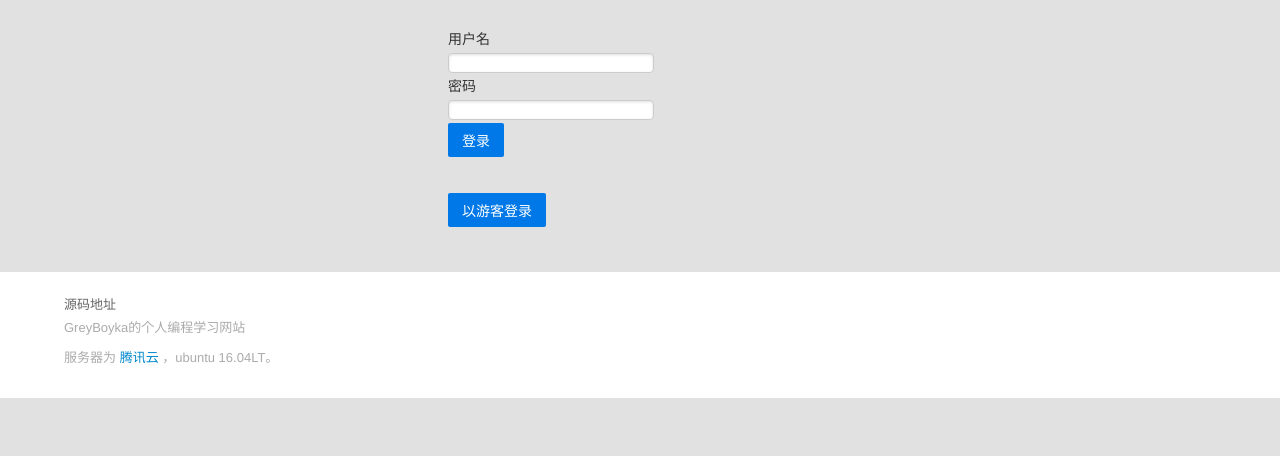
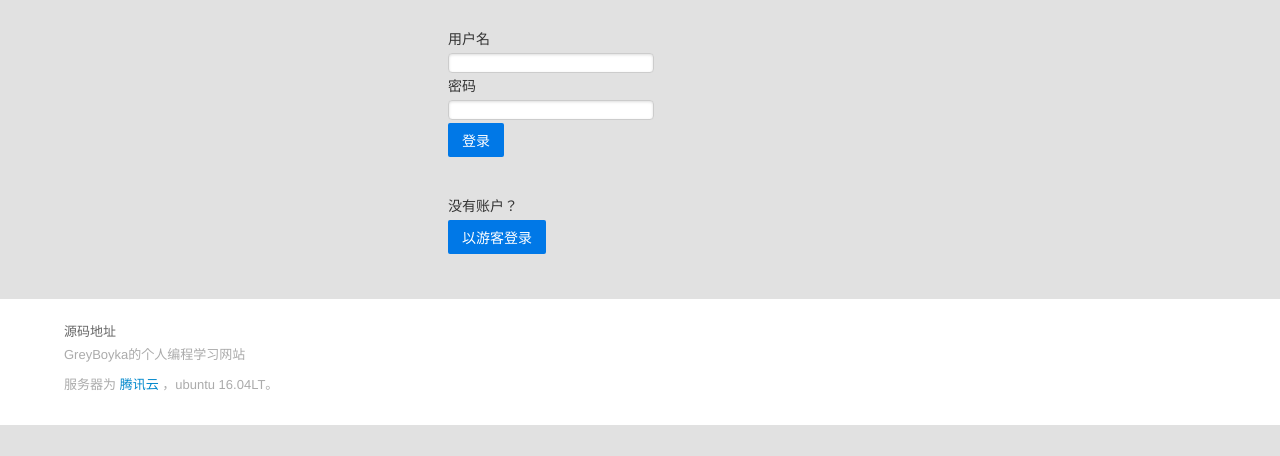
Before and after one commit to erichuang2015/myweb, a Flask app: page / in a window 1280 px wide. Shown: the part 211-667 px from the top of the page. Run offline with Flask 2, Linux system fonts and the light colour scheme.

Commit message:
添加登录说明

```diff
--- a/templates/index.html
+++ b/templates/index.html
@@ -31,7 +31,7 @@
                 <fieldset>
                     <input id="username" type="text" name="username" value="guest" hidden>
                     <input id="password" type="password" name="password" value="guest" hidden>
-
+                    <label for="username">没有账户？</label>
                     <button type="submit" class="pure-button pure-button-primary">以游客登录</button>
                 </fieldset>
             </form>
```
